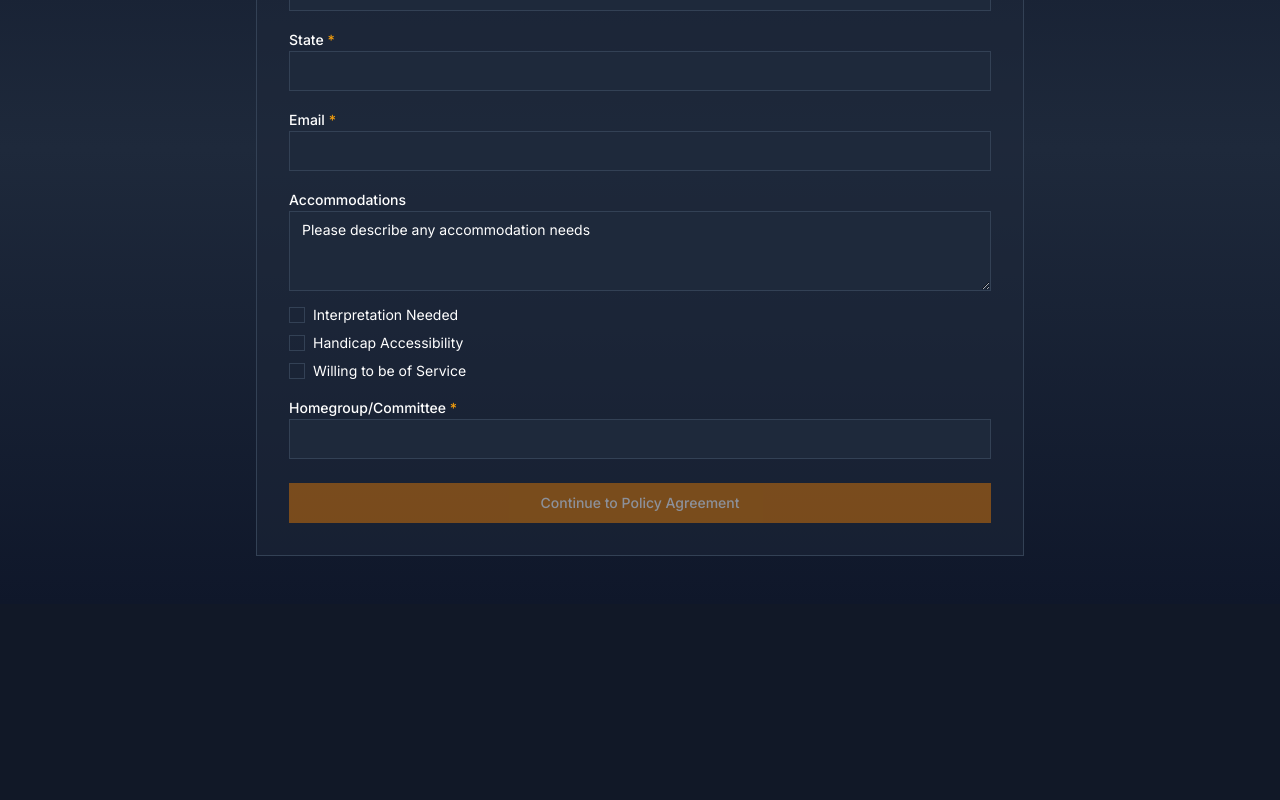
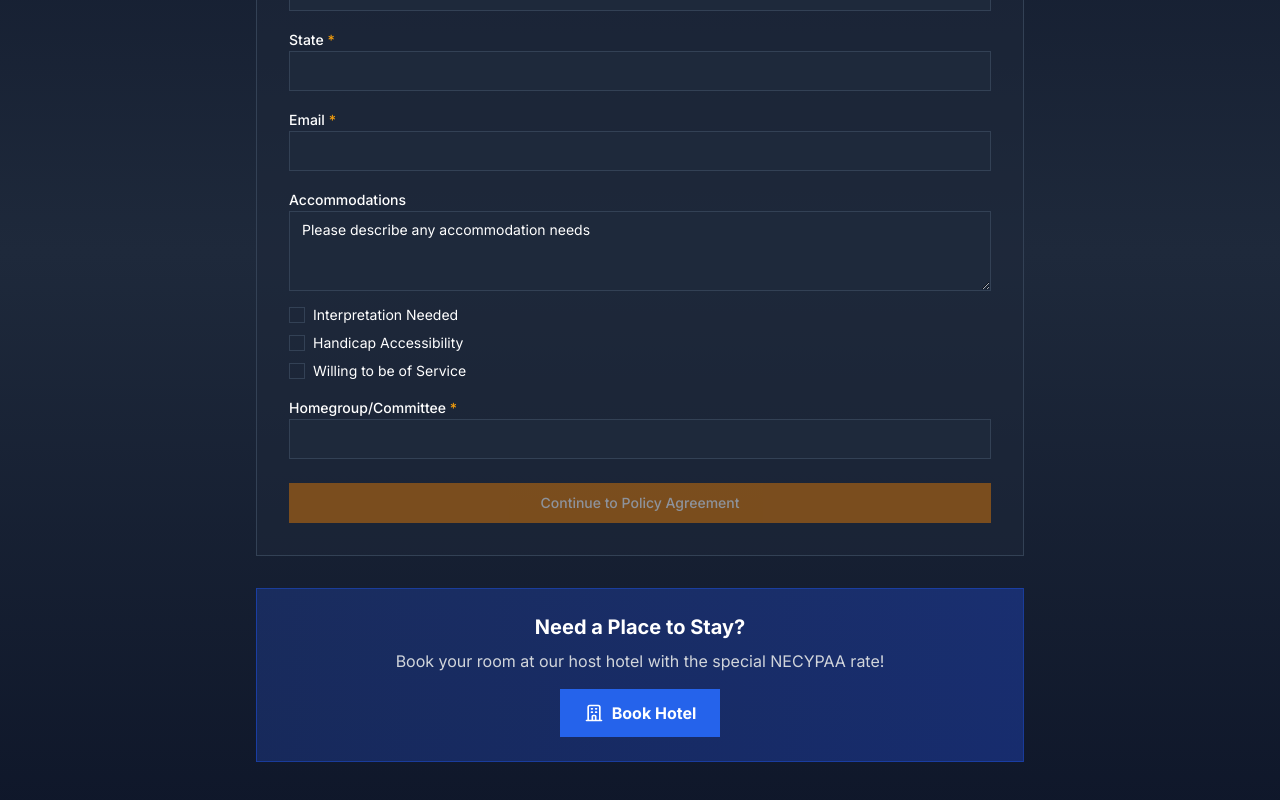
Before and after one commit to devinkeehner/NECYPAA, a Next.js app: page /register in a window 1280 px wide. Shown: the part 306-1106 px from the top of the page. Before the commit the page ends 910 px from the top, so only its background shows below. Built offline with nearby package versions, Linux system fonts and the light colour scheme; no server answers.

Commit message:
feat: add "Book Hotel" section post-registration
Introduce accommodation booking section with special rate info and link.

```diff
--- a/app/register/page.tsx
+++ b/app/register/page.tsx
@@ -102,6 +102,23 @@ export default function RegisterPage() {
               />
             )}
           </div>
+
+          {/* Hotel Booking CTA */}
+          <div className="mt-8 bg-gradient-to-r from-blue-900/50 to-blue-800/50 rounded-lg p-6 border border-blue-700/50 text-center">
+            <h3 className="text-xl font-bold text-white mb-2">Need a Place to Stay?</h3>
+            <p className="text-gray-300 mb-4">Book your room at our host hotel with the special NECYPAA rate!</p>
+            <a
+              href="https://www.marriott.com/event-reservations/reservation-link.mi?id=1770049957031&key=GRP&app=resvlink"
+              target="_blank"
+              rel="noopener noreferrer"
+              className="inline-flex items-center gap-2 bg-blue-600 hover:bg-blue-700 text-white font-bold py-3 px-6 rounded-lg transition-colors"
+            >
+              <svg className="w-5 h-5" fill="none" stroke="currentColor" viewBox="0 0 24 24">
+                <path strokeLinecap="round" strokeLinejoin="round" strokeWidth={2} d="M19 21V5a2 2 0 00-2-2H7a2 2 0 00-2 2v16m14 0h2m-2 0h-5m-9 0H3m2 0h5M9 7h1m-1 4h1m4-4h1m-1 4h1m-5 10v-5a1 1 0 011-1h2a1 1 0 011 1v5m-4 0h4" />
+              </svg>
+              Book Hotel
+            </a>
+          </div>
         </div>
       </div>
     </div>
```
